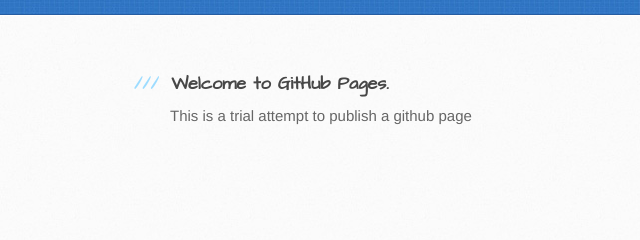
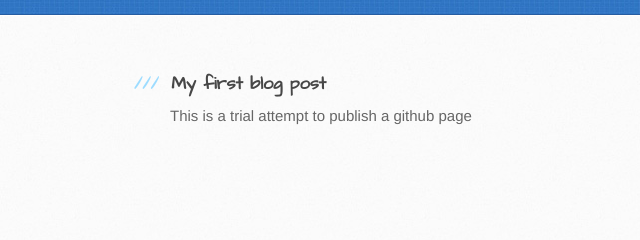
Before and after one commit to syamgk/sgk, a plain HTML site: page index.html in a window 1280 px wide. Shown: the part 258-498 px from the top of the page, 0-640 px from the left. Drawn offline with Linux system fonts and the light colour scheme.

Commit message:
Update index.html

```diff
--- a/index.html
+++ b/index.html
@@ -29,7 +29,7 @@
       <div class="inner clearfix">
         <section id="main-content">
           <h3>
-<a name="My first blog post" class="anchor" href="My first blog post"><span class="octicon octicon-link"></span></a>Welcome to GitHub Pages.</h3>
+<a name="My first blog post" class="anchor" href="My first blog post"><span class="octicon octicon-link"></span></a>My first blog post</h3>
 <p>This is a trial attempt to publish a github page</p>
         </section>
         <aside id="sidebar">
```
